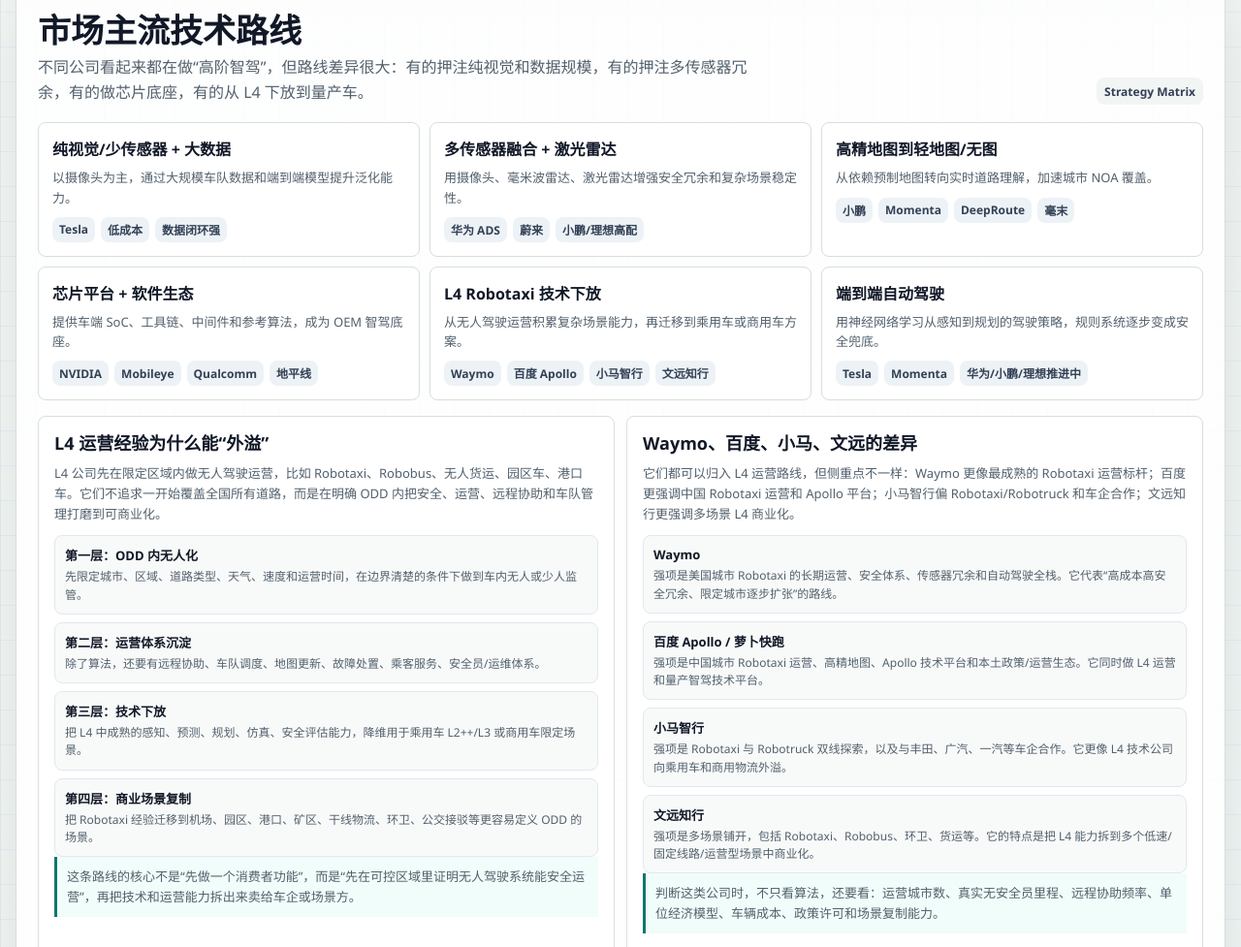
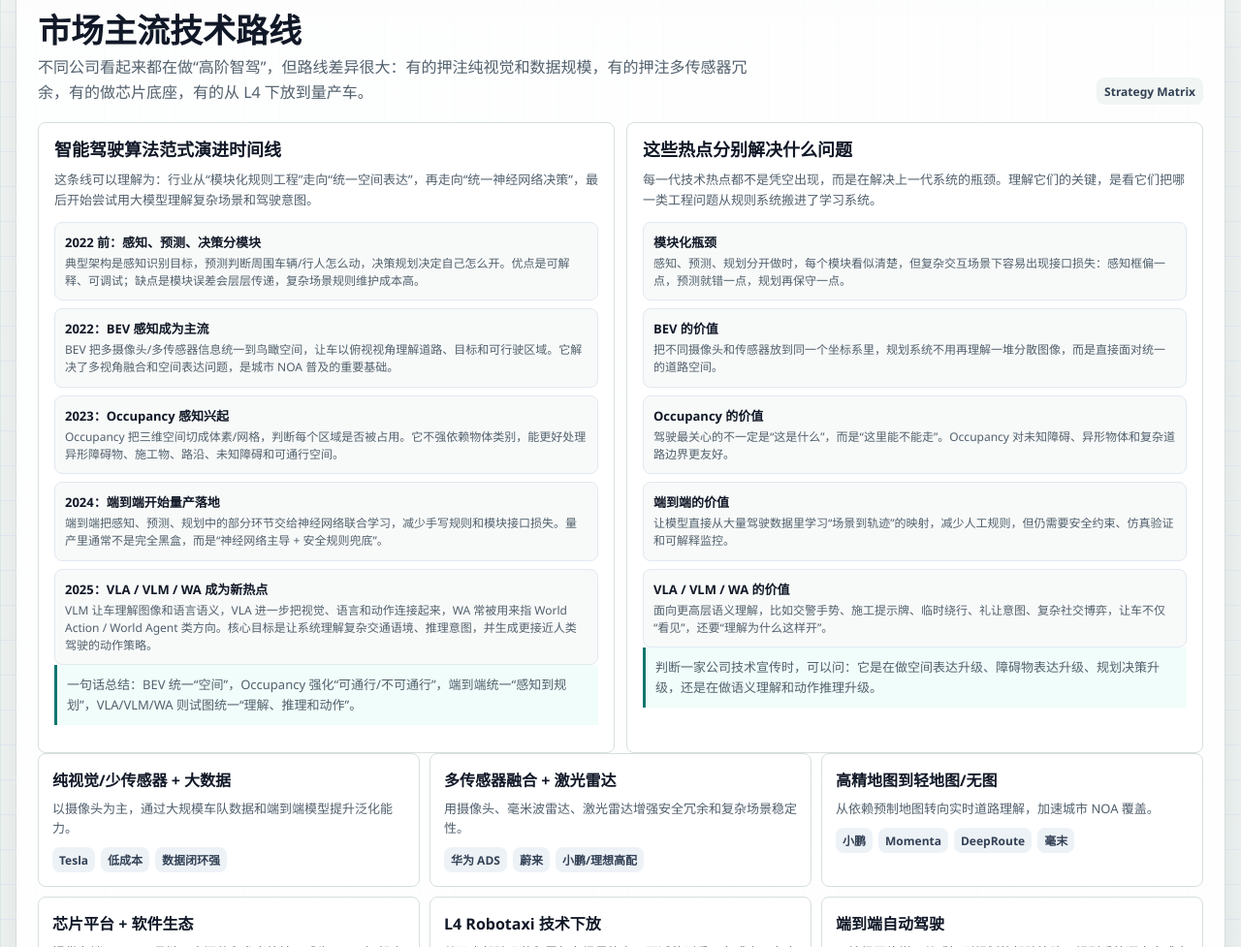
Before and after one commit to ttoriaa/interview-depot, a plain HTML site: page intelligent_driving_guide.html in a window 1280 px wide. Shown: the part 2940-3917 px from the top of the page at 97% size. Drawn offline with Linux system fonts and the light colour scheme.

Commit message:
Update intelligent driving algorithm evolution timeline

```diff
--- a/intelligent_driving_guide.html
+++ b/intelligent_driving_guide.html
@@ -1340,6 +1340,33 @@
           <p>不同公司看起来都在做“高阶智驾”，但路线差异很大：有的押注纯视觉和数据规模，有的押注多传感器冗余，有的做芯片底座，有的从 L4 下放到量产车。</p>
         </div>
         <span class="tag">Strategy Matrix</span>
+      </div>
+      <div class="deep-dive">
+        <article class="deep-card">
+          <h3>智能驾驶算法范式演进时间线</h3>
+          <p>这条线可以理解为：行业从“模块化规则工程”走向“统一空间表达”，再走向“统一神经网络决策”，最后开始尝试用大模型理解复杂场景和驾驶意图。</p>
+          <div class="concept-grid">
+            <div class="concept"><b>2022 前：感知、预测、决策分模块</b><span>典型架构是感知识别目标，预测判断周围车辆/行人怎么动，决策规划决定自己怎么开。优点是可解释、可调试；缺点是模块误差会层层传递，复杂场景规则维护成本高。</span></div>
+            <div class="concept"><b>2022：BEV 感知成为主流</b><span>BEV 把多摄像头/多传感器信息统一到鸟瞰空间，让车以俯视视角理解道路、目标和可行驶区域。它解决了多视角融合和空间表达问题，是城市 NOA 普及的重要基础。</span></div>
+            <div class="concept"><b>2023：Occupancy 感知兴起</b><span>Occupancy 把三维空间切成体素/网格，判断每个区域是否被占用。它不强依赖物体类别，能更好处理异形障碍物、施工物、路沿、未知障碍和可通行空间。</span></div>
+            <div class="concept"><b>2024：端到端开始量产落地</b><span>端到端把感知、预测、规划中的部分环节交给神经网络联合学习，减少手写规则和模块接口损失。量产里通常不是完全黑盒，而是“神经网络主导 + 安全规则兜底”。</span></div>
+            <div class="concept"><b>2025：VLA / VLM / WA 成为新热点</b><span>VLM 让车理解图像和语言语义，VLA 进一步把视觉、语言和动作连接起来，WA 常被用来指 World Action / World Agent 类方向。核心目标是让系统理解复杂交通语境、推理意图，并生成更接近人类驾驶的动作策略。</span></div>
+          </div>
+          <p class="stack-summary">一句话总结：BEV 统一“空间”，Occupancy 强化“可通行/不可通行”，端到端统一“感知到规划”，VLA/VLM/WA 则试图统一“理解、推理和动作”。</p>
+        </article>
+
+        <article class="deep-card">
+          <h3>这些热点分别解决什么问题</h3>
+          <p>每一代技术热点都不是凭空出现，而是在解决上一代系统的瓶颈。理解它们的关键，是看它们把哪一类工程问题从规则系统搬进了学习系统。</p>
+          <div class="concept-grid">
+            <div class="concept"><b>模块化瓶颈</b><span>感知、预测、规划分开做时，每个模块看似清楚，但复杂交互场景下容易出现接口损失：感知框偏一点，预测就错一点，规划再保守一点。</span></div>
+            <div class="concept"><b>BEV 的价值</b><span>把不同摄像头和传感器放到同一个坐标系里，规划系统不用再理解一堆分散图像，而是直接面对统一的道路空间。</span></div>
+            <div class="concept"><b>Occupancy 的价值</b><span>驾驶最关心的不一定是“这是什么”，而是“这里能不能走”。Occupancy 对未知障碍、异形物体和复杂道路边界更友好。</span></div>
+            <div class="concept"><b>端到端的价值</b><span>让模型直接从大量驾驶数据里学习“场景到轨迹”的映射，减少人工规则，但仍需要安全约束、仿真验证和可解释监控。</span></div>
+            <div class="concept"><b>VLA / VLM / WA 的价值</b><span>面向更高层语义理解，比如交警手势、施工提示牌、临时绕行、礼让意图、复杂社交博弈，让车不仅“看见”，还要“理解为什么这样开”。</span></div>
+          </div>
+          <p class="stack-summary">判断一家公司技术宣传时，可以问：它是在做空间表达升级、障碍物表达升级、规划决策升级，还是在做语义理解和动作推理升级。</p>
+        </article>
       </div>
       <div class="matrix">
         <article class="route-card">
```
